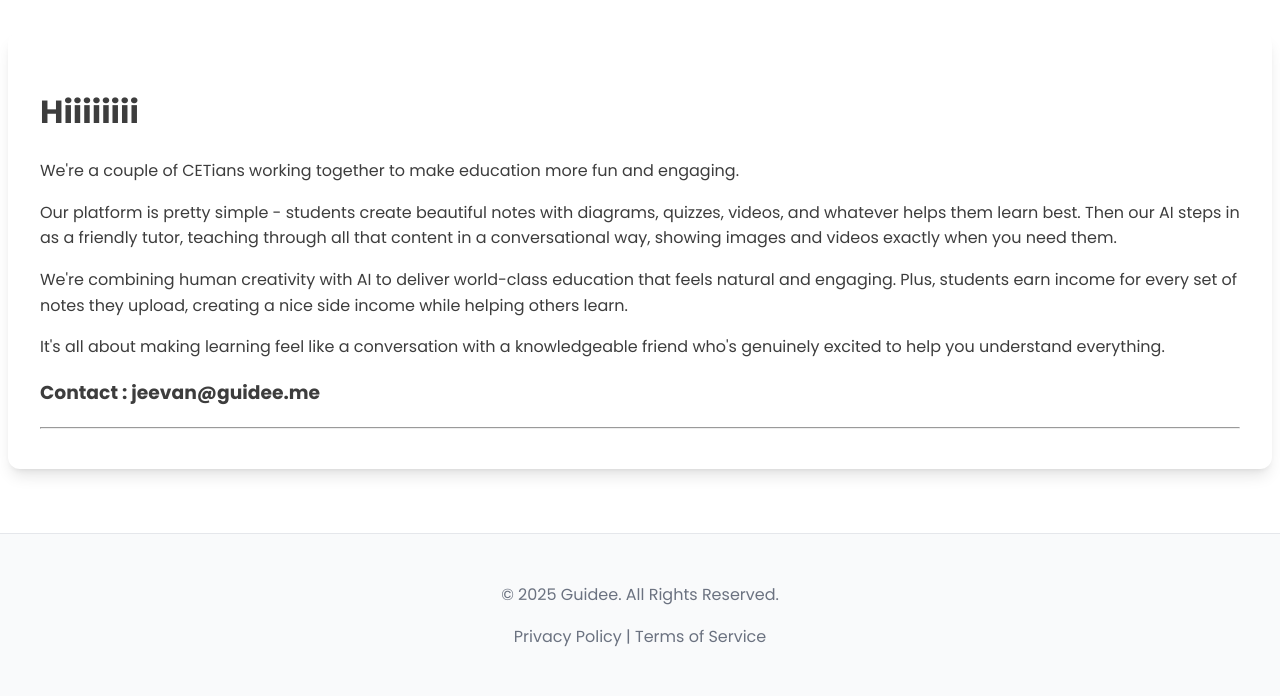
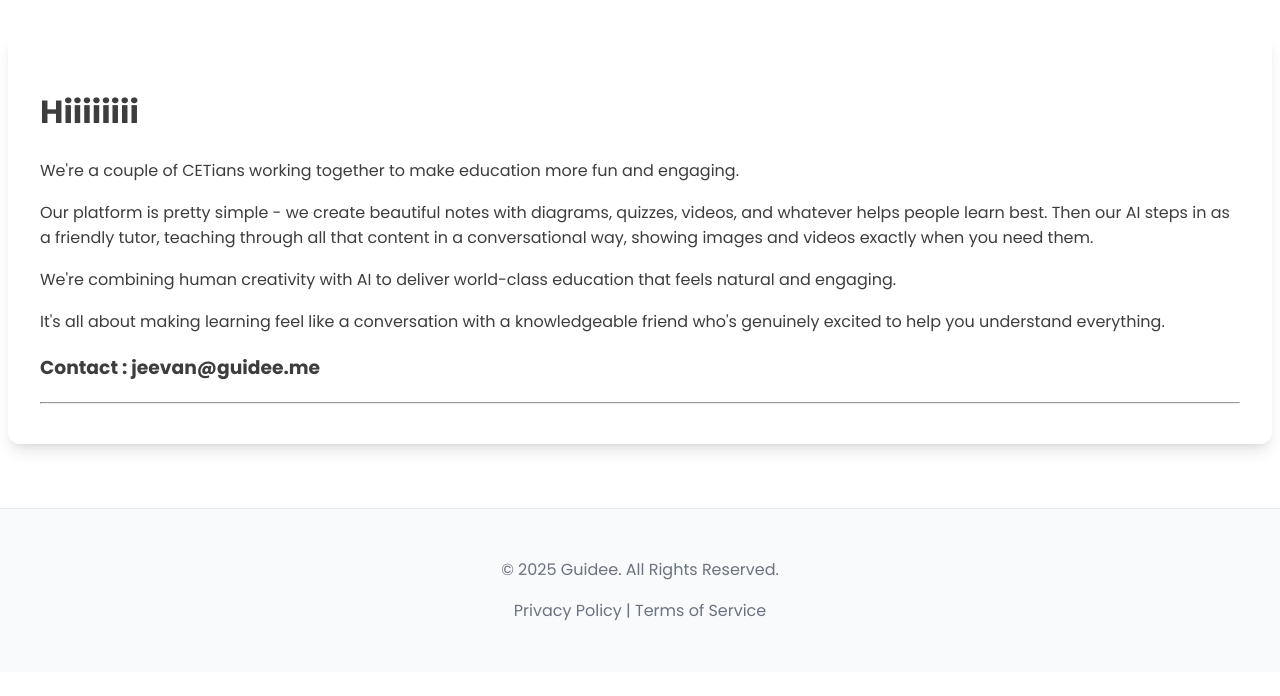
Before and after one commit to lroe/guidee.me, a Flask app: page /about in a window 1280 px wide. Shown: the part 83-779 px from the top of the page. Run offline with Flask 3, Linux system fonts and the light colour scheme; some libraries are stand-ins or nearby versions.

Commit message:
Update about.html

```diff
--- a/templates/about.html
+++ b/templates/about.html
@@ -9,10 +9,10 @@
                 <h1 class="text-center mb-4">Hiiiiiiii</h1>
 
                 <p class="lead">We're a couple of CETians working together to make education more fun and engaging.</p>
-<p>Our platform is pretty simple - students create beautiful notes with diagrams, quizzes, videos, and whatever helps them learn best. Then our AI steps in as a friendly tutor, teaching through all that content in a conversational way, showing images and videos exactly when you need them.</p>
-<p>We're combining human creativity with AI to deliver world-class education that feels natural and engaging. Plus, students earn income for every set of notes they upload, creating a nice side income while helping others learn.</p>
+<p>Our platform is pretty simple - we create beautiful notes with diagrams, quizzes, videos, and whatever helps people learn best. Then our AI steps in as a friendly tutor, teaching through all that content in a conversational way, showing images and videos exactly when you need them.</p>
+<p>We're combining human creativity with AI to deliver world-class education that feels natural and engaging. </p>
 <p>It's all about making learning feel like a conversation with a knowledgeable friend who's genuinely excited to help you understand everything.</p>
-                </p>
+
                 <h3 class="mt-5">Contact : jeevan@guidee.me</h3>
                 <hr class="my-4">
 
```
